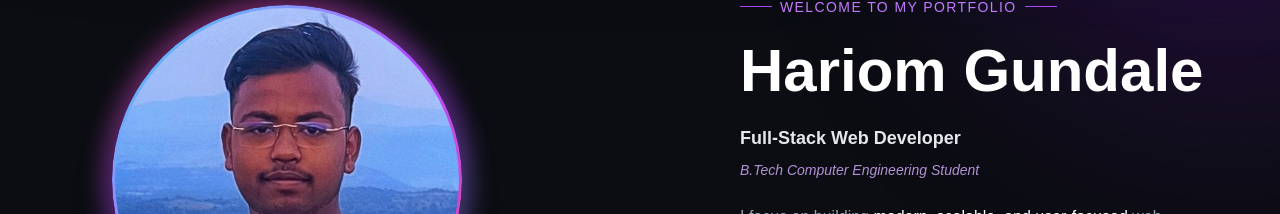
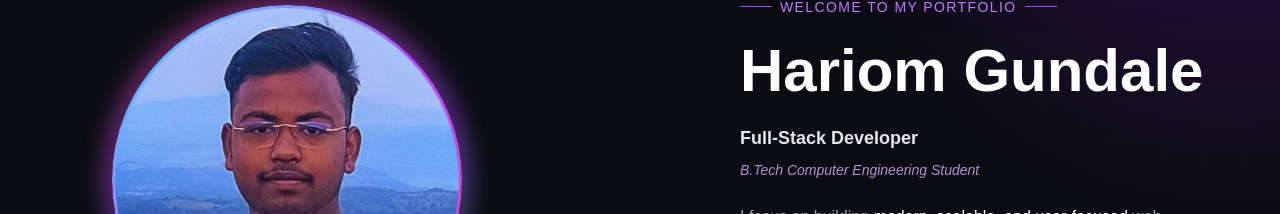
Before and after one commit to HariomGundale/hariom-portfolio, a Next.js app: page / in a window 1280 px wide. Shown: the part 280-494 px from the top of the page. Built offline with nearby package versions, Linux system fonts and the light colour scheme.

Commit message:
final commit

```diff
--- a/package.json
+++ b/package.json
@@ -12,6 +12,7 @@
     "framer-motion": "^12.26.1",
     "lucide-react": "^0.562.0",
     "next": "16.1.1",
+    "next-themes": "^0.4.6",
     "react": "19.2.3",
     "react-card-flip": "^1.2.3",
     "react-dom": "19.2.3",
--- a/src/app/about/page.jsx
+++ b/src/app/about/page.jsx
@@ -5,6 +5,7 @@ import {
     SiCss3,
     SiJavascript,
     SiReact,
+    SiExpress,
     SiNextdotjs,
     SiNodedotjs,
     SiMongodb,
@@ -22,6 +23,7 @@ export default function AboutPage() {
         { name: "CSS", icon: SiCss3 },
         { name: "JavaScript", icon: SiJavascript },
         { name: "React", icon: SiReact },
+        {name : "Express.js", icon: SiExpress },
         { name: "Next.js", icon: SiNextdotjs },
         { name: "Node.js", icon: SiNodedotjs },
         { name: "MongoDB", icon: SiMongodb },
--- a/src/app/components/Navbar.jsx
+++ b/src/app/components/Navbar.jsx
@@ -4,6 +4,8 @@ import { Archivo_Black } from "next/font/google";
 import { useEffect, useState, useRef } from "react";
 import { AnimatePresence, motion } from "framer-motion";
 import { usePathname } from "next/navigation";
+
+
 
 const archivoBlack = Archivo_Black({ subsets: ["latin"], weight: ["400"] });
 
--- a/src/app/layout.js
+++ b/src/app/layout.js
@@ -1,7 +1,9 @@
 import "./globals.css";
 import Navbar from "./components/Navbar";
-import {Archivo_Black} from "next/font/google";
+import { Archivo_Black } from "next/font/google";
 import Footer from "./components/Footer";
+import { ToastContainer } from "react-toastify";
+import "react-toastify/dist/ReactToastify.css";
 
 const archivoBlack = Archivo_Black({ subsets: ["latin"], weight: ["400"] });
 
@@ -14,9 +16,15 @@ export default function RootLayout({ children }) {
   return (
     <html lang="en" data-scroll-behavior="smooth" >
       <body>
-        <Navbar />
-        {children}
-        <Footer />
+          <Navbar />
+          {children}
+          <ToastContainer position="top-right" autoClose={3000}
+            theme="dark"
+            hideProgressBar={false}
+            newestOnTop
+            closeOnClick
+            pauseOnHover />
+          <Footer />
       </body>
     </html>
   );
--- a/src/app/page.js
+++ b/src/app/page.js
@@ -3,6 +3,8 @@
 import { motion } from "framer-motion";
 import Link from "next/link";
 import { useEffect } from "react";
+
+
 
 export default function Home() {
   useEffect(() => {
@@ -89,7 +91,7 @@ export default function Home() {
           {/* Titles */}
           <motion.div variants={{ hidden: { opacity: 0 }, visible: { opacity: 1 } }}>
             <p className="text-base sm:text-lg pb-1 font-semibold text-gray-200 mb-1">
-              Full-Stack Web Developer
+              Full-Stack Developer
             </p>
             <p className="text-xs sm:text-sm text-purple-300/80 font-medium mb-4 sm:mb-6 italic">
               B.Tech Computer Engineering Student
```
Also changed, not shown: 1 other file (tests, documents, lock files or other folders).
